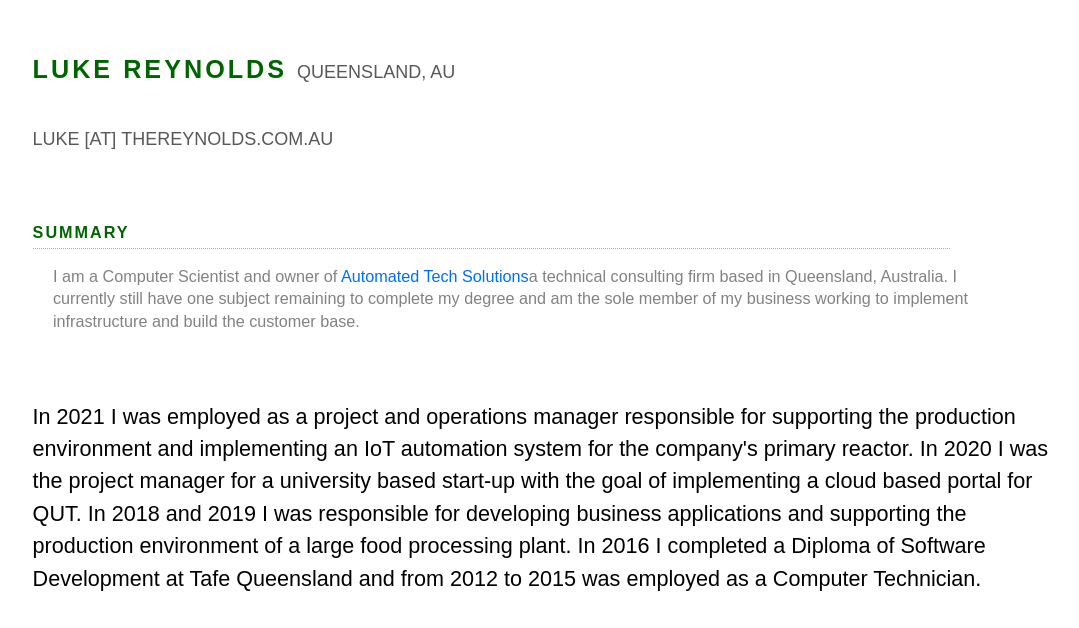
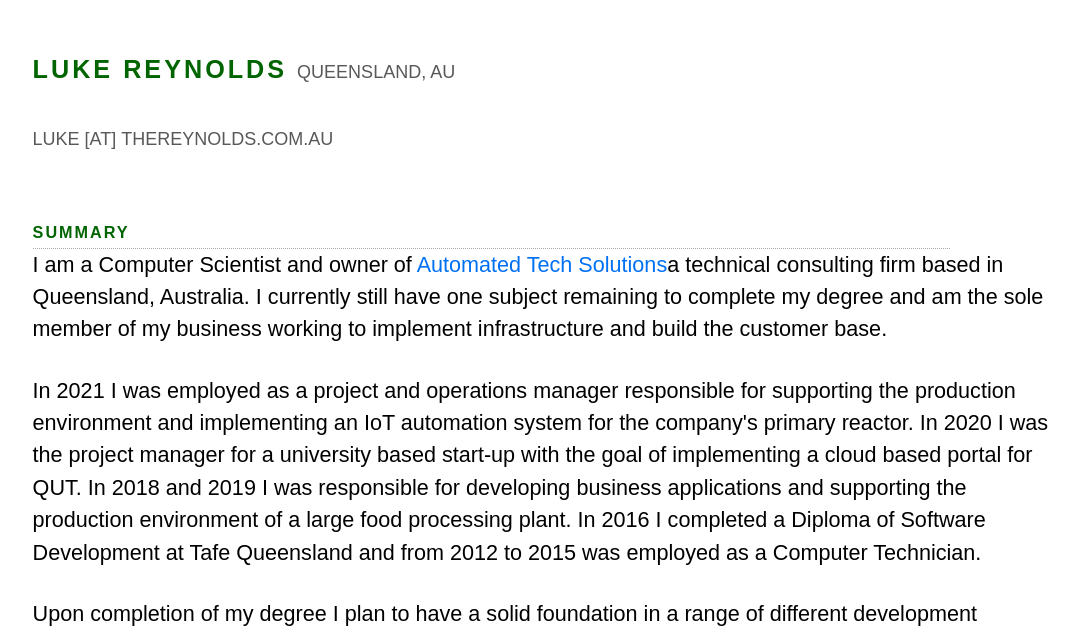
Before and after one commit to lreynolds188/Portfolio, a Next.js app: page /resume in a window 1280 px wide. Shown: the part 179-807 px from the top of the page, without its empty margins (98-1177 px from the left). Built offline with nearby package versions, Linux system fonts and the light colour scheme.

Commit message:
Update resume.js

```diff
--- a/pages/resume.js
+++ b/pages/resume.js
@@ -18,7 +18,7 @@ export default function Home() {
 
           <h2 className={styles.categoryHeaders}>Summary</h2>
           <hr />
-          <p className={styles.categoryDescriptionMain}>
+          <p className={styles.description}>
             I am a Computer Scientist and owner of <a href="https://automatedtechnicalsolutions.com">Automated Tech Solutions</a>
             a technical consulting firm based in Queensland, Australia.
             I currently still have one subject remaining to complete my degree and am the sole member of my business
```
